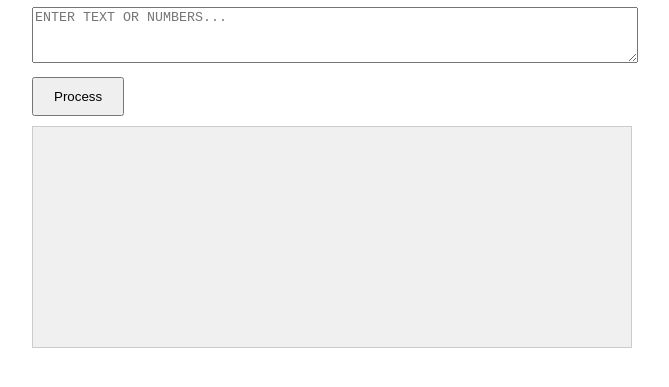
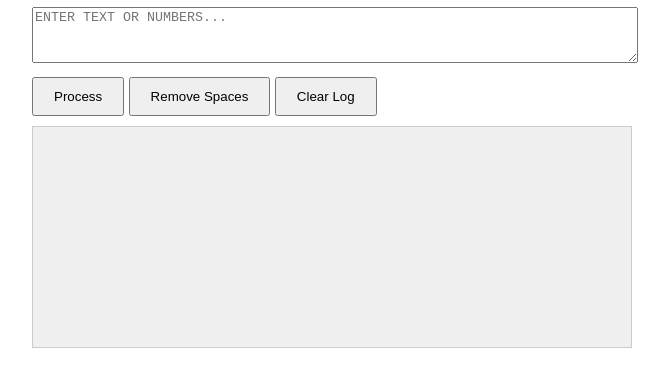
Before and after one commit to ez-af/Numeric-Core-Solver, a plain HTML site: page Core.html in a window 1280 px wide. Shown: the part 151-538 px from the top of the page, without its empty margins (308-977 px from the left). Drawn offline with Linux system fonts and the light colour scheme.

Commit message:
Add files via upload

```diff
--- a/Core.html
+++ b/Core.html
@@ -23,15 +23,28 @@
 
   <textarea id="inputBox" placeholder="Enter text or numbers..." style="text-transform:uppercase"></textarea>
   <button onclick="processInput()">Process</button>
+  <button onclick="removeSpaces()">Remove Spaces</button>
+  <button onclick="clearLog()">Clear Log</button>
   <div id="log"></div>
 
   <script>
     const logEl = document.getElementById("log");
     const inputBox = document.getElementById("inputBox");
 
+    function clearLog() {
+      document.getElementById("log").textContent = '';
+    }
+
     function log(message) {
       logEl.textContent += message + "\n";
       logEl.scrollTop = logEl.scrollHeight;
+    }
+
+    function removeSpaces() {
+      const output = inputBox.value.replace(/\s+/g, '');
+      log(`${inputBox.value} → ${output}`);
+      inputBox.value = output
+      inputBox.focus();
     }
 
     function isAlpha(str) {
@@ -43,6 +56,7 @@
     }
 
     function letterToNumber(str) {
+      str = str.replace(/\s+/g, '')
       const output = [...str.toUpperCase()].map(c => c.charCodeAt(0) - 64).join(" ");
       log(`${str} → ${output}`);
       log("");
```
